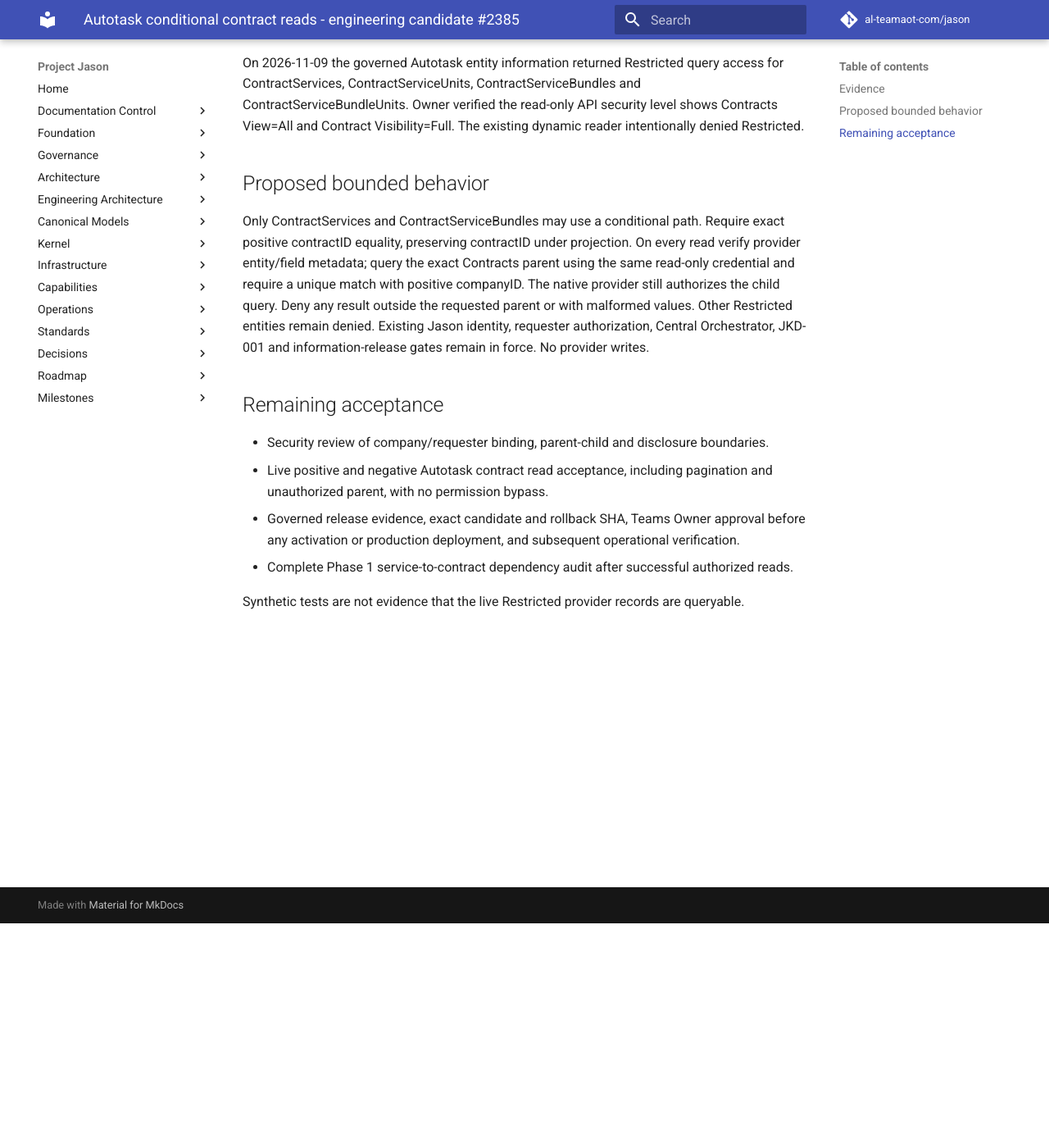
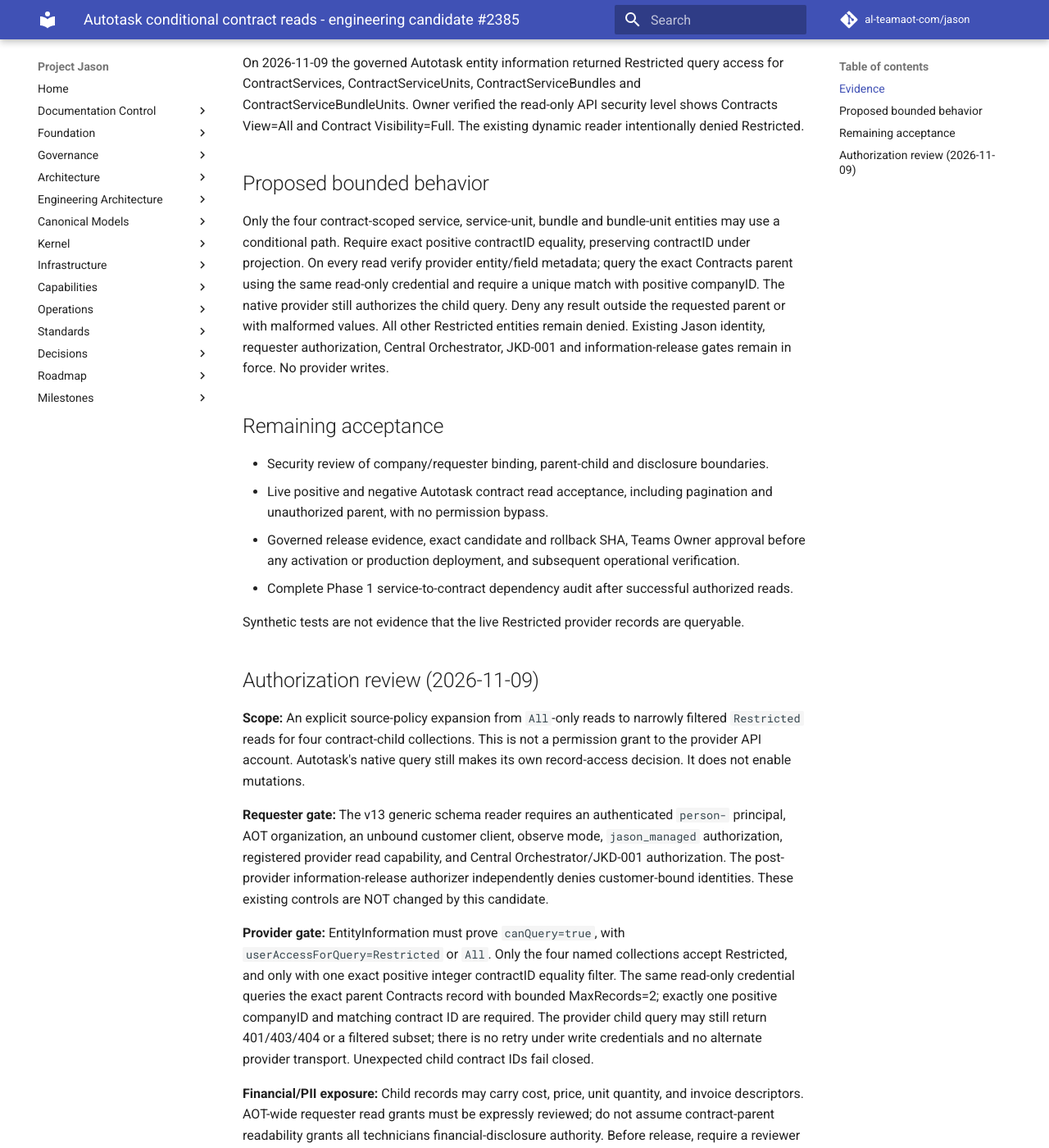
Before and after one commit to al-teamaot-com/jason, an MkDocs documentation site: the page built from docs/operations/Autotask-Contract-Restricted-Read-2385.md, in a window 1280 px wide and 1400 px high, scrolled down 274 px. Shown: the whole window at 82% size. Built offline with MkDocs 1.6.1 and Material for MkDocs 9.7.7, drawn with Linux system fonts in a browser that asks for light colours; comment, search, counter and statistics services are not loaded; some of the changed text lies outside the part shown.

Commit message:
Cover four contract child entities and document conditional access security review

```diff
--- a/docs/operations/Autotask-Contract-Restricted-Read-2385.md
+++ b/docs/operations/Autotask-Contract-Restricted-Read-2385.md
@@ -6,7 +6,7 @@
 On 2026-11-09 the governed Autotask entity information returned Restricted query access for ContractServices, ContractServiceUnits, ContractServiceBundles and ContractServiceBundleUnits. Owner verified the read-only API security level shows Contracts View=All and Contract Visibility=Full. The existing dynamic reader intentionally denied Restricted.
 
 ## Proposed bounded behavior
-Only ContractServices and ContractServiceBundles may use a conditional path. Require exact positive contractID equality, preserving contractID under projection. On every read verify provider entity/field metadata; query the exact Contracts parent using the same read-only credential and require a unique match with positive companyID. The native provider still authorizes the child query. Deny any result outside the requested parent or with malformed values. Other Restricted entities remain denied. Existing Jason identity, requester authorization, Central Orchestrator, JKD-001 and information-release gates remain in force. No provider writes.
+Only the four contract-scoped service, service-unit, bundle and bundle-unit entities may use a conditional path. Require exact positive contractID equality, preserving contractID under projection. On every read verify provider entity/field metadata; query the exact Contracts parent using the same read-only credential and require a unique match with positive companyID. The native provider still authorizes the child query. Deny any result outside the requested parent or with malformed values. All other Restricted entities remain denied. Existing Jason identity, requester authorization, Central Orchestrator, JKD-001 and information-release gates remain in force. No provider writes.
 
 ## Remaining acceptance
 - Security review of company/requester binding, parent-child and disclosure boundaries.
@@ -15,3 +15,45 @@
 - Complete Phase 1 service-to-contract dependency audit after successful authorized reads.
 
 Synthetic tests are not evidence that the live Restricted provider records are queryable.
+
+## Authorization review (2026-11-09)
+
+**Scope:** An explicit source-policy expansion from `All`-only reads to narrowly
+filtered `Restricted` reads for four contract-child collections. This is not
+a permission grant to the provider API account. Autotask's native query still
+makes its own record-access decision. It does not enable mutations.
+
+**Requester gate:** The v13 generic schema reader requires an authenticated
+`person-` principal, AOT organization, an unbound customer client, observe mode,
+`jason_managed` authorization, registered provider read capability, and
+Central Orchestrator/JKD-001 authorization. The post-provider information-release
+authorizer independently denies customer-bound identities. These existing
+controls are NOT changed by this candidate.
+
+**Provider gate:** EntityInformation must prove `canQuery=true`, with
+`userAccessForQuery=Restricted` or `All`. Only the four named collections accept
+Restricted, and only with one exact positive integer contractID equality filter.
+The same read-only credential queries the exact parent Contracts record with
+bounded MaxRecords=2; exactly one positive companyID and matching contract ID
+are required. The provider child query may still return 401/403/404 or a
+filtered subset; there is no retry under write credentials and no alternate
+provider transport. Unexpected child contract IDs fail closed.
+
+**Financial/PII exposure:** Child records may carry cost, price, unit quantity,
+and invoice descriptors. AOT-wide requester read grants must be expressly
+reviewed; do not assume contract-parent readability grants all technicians
+financial-disclosure authority. Before release, require a reviewer to confirm
+whether existing JKD-001 `service.entity.search`/read grants and information
+sensitivity classification are sufficient. If not, add a governed
+field-minimization/Owner-only guard and rerun regressions rather than promoting.
+
+**Residual risks:** Provider `Restricted` meaning may differ by entity and
+may still deny actual record queries. The parent proof does not make the
+provider's conditional rights unconditional. Real provider outcomes,
+client-disclosure refusals, pagination and completeness remain unverified.
+No live/production acceptability claim is made from synthetic transport tests.
+
+**Acceptance disposition:** CONDITIONAL / NOT APPROVED FOR PRODUCTION until
+independent code/security review, live provider record proof through a governed
+preproduction environment, exact immutable release candidate, signed Teams
+Owner decision, current breaker remediation and protected rollback evidence.
```
Also changed, not shown: 3 other files.
